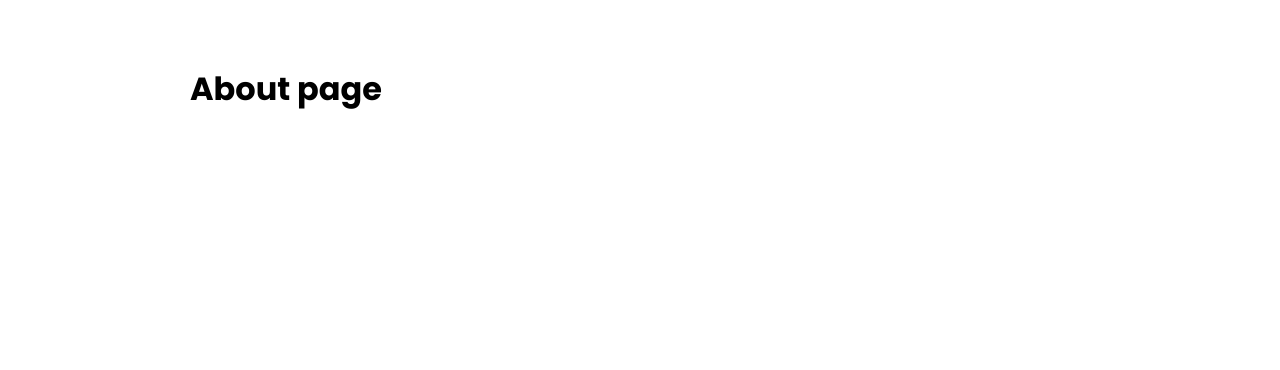
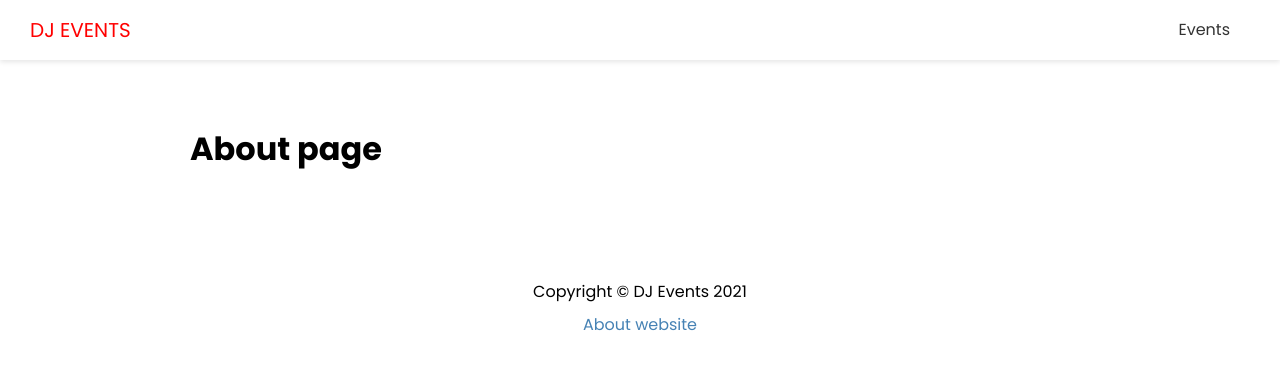
Before and after one commit to ZawojWeb/TNext, a Next.js app in the folder dj-events-front/: page /about in a window 1280 px wide. Shown: the top 370 px of the page. Built offline with nearby package versions, Linux system fonts and the light colour scheme.

Commit message:
Nav and footer components

```diff
--- /dev/null
+++ b/dj-events-front/components/Footer.js
@@ -0,0 +1,12 @@
+import Link from "next/link"
+import styles from '../styles/Footer.module.css'
+export const Footer = () => {
+    return (
+        <footer className={styles.footer}>
+            <p>Copyright &copy; DJ Events {new Date().getFullYear()}</p>
+            <p>
+                <Link href="/about">About website</Link>
+            </p>
+        </footer>
+    )
+}
--- /dev/null
+++ b/dj-events-front/components/Header.js
@@ -0,0 +1,18 @@
+import Link from "next/link"
+import styles from '../styles/Header.module.css'
+export const Header = () => {
+    return (
+        <header className={styles.header}>
+            <div className={styles.logo}>
+                <Link href="/">
+                    <a>DJ Events</a>
+                </Link>
+            </div>
+            <nav>
+                <ul>
+                    <li><Link href="/events"><a>Events</a></Link></li>
+                </ul>
+            </nav>
+        </header>
+    )
+}
--- a/dj-events-front/components/Layout.js
+++ b/dj-events-front/components/Layout.js
@@ -1,5 +1,7 @@
 import Head from "next/head"
 import styles from '../styles/Layout.module.css'
+import {Header} from "./Header"
+import { Footer } from "./Footer"
 export const Layout = ({title,keywords,description, children}) => {
     return (
         <>
@@ -11,11 +13,13 @@
                 <meta name="description" content={description}/>
                 <meta name="keywords" content={keywords}/>
             </Head>
+            <Header/>
             <main>
                 <div className={styles.container}>
                     {children}
                 </div>
             </main>
+            <Footer/>
         </>
     )
 }
--- a/dj-events-front/pages/index.js
+++ b/dj-events-front/pages/index.js
@@ -6,7 +6,6 @@
   return (
     <Layout>
       <h1>Home</h1>
-      <Link href='/about'>About</Link>
     </Layout>
   )
 }
--- /dev/null
+++ b/dj-events-front/styles/Footer.module.css
@@ -0,0 +1,8 @@
+.footer {
+  margin: 100px 0 40px;
+  text-align: center;
+}
+
+.footer p {
+  margin: 5px 0;
+}
--- /dev/null
+++ b/dj-events-front/styles/Header.module.css
@@ -0,0 +1,56 @@
+.header {
+  display: flex;
+  justify-content: space-between;
+  align-items: center;
+  background: #fff;
+  color: #333;
+  height: 60px;
+  padding: 0 30px;
+  box-shadow: 0 2px 5px rgba(0, 0, 0, 0.1);
+}
+
+.header a {
+  color: #333;
+  margin-right: 20px;
+}
+
+.header a:hover {
+  color: #000;
+}
+.header ul {
+  display: flex;
+  align-items: center;
+  justify-content: center;
+  list-style: none;
+}
+
+.logo {
+  color: red;
+  font-size: 20px;
+  text-transform: uppercase;
+}
+
+.logo a {
+  color: red;
+}
+
+@media (max-width: 768px) {
+  .header {
+    flex-direction: column;
+    height: auto;
+  }
+
+  .header ul {
+    margin: 20px 0;
+    flex-direction: column;
+    text-align: center;
+  }
+
+  .header a {
+    margin-right: 0;
+  }
+
+  .logo {
+    margin: 20px 0;
+  }
+}
```
